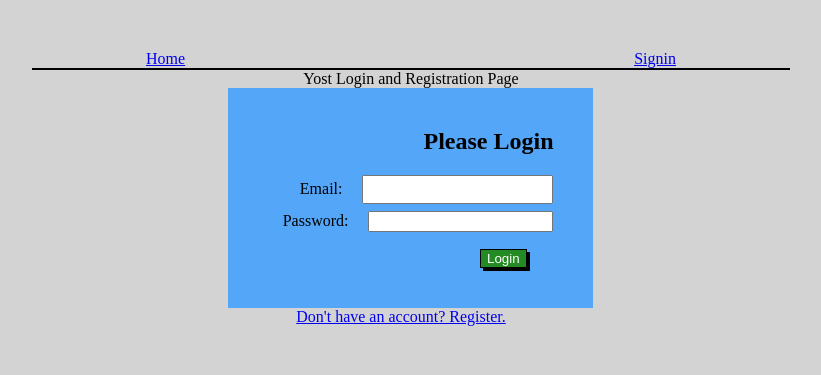
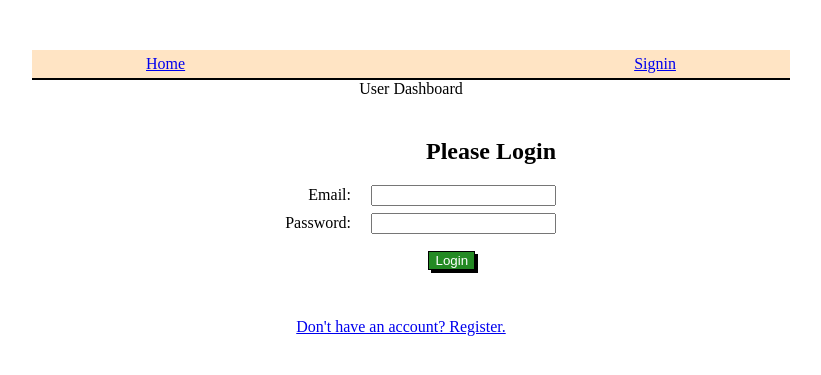
Before and after one commit to rlyost/user_dashboard, a Django app: page /signin in a window 1280 px wide. Shown: the top 375 px of the page, without its empty margins (229-1050 px from the left). Run offline with Django 3.2, Linux system fonts and the light colour scheme; parts of the project's set-up code (start-up, migrations or seed data) failed here and were passed over.

Commit message:
finished the user dashbaord

```diff
--- a/apps/userdash/models.py
+++ b/apps/userdash/models.py
@@ -100,7 +100,7 @@ class Post(models.Model):
     updated_at = models.DateTimeField(auto_now = True)
 
 class Comment(models.Model):
-    comments = models.CharField(max_length=255)
+    comment = models.CharField(max_length=255)
     post = models.ForeignKey(Post, related_name="commented")
     user = models.ForeignKey(User, related_name="comments")
     created_at = models.DateTimeField(auto_now_add = True)
--- a/apps/userdash/static/css/userdash/userdash.css
+++ b/apps/userdash/static/css/userdash/userdash.css
@@ -1,17 +1,11 @@
-.blue_but {
-    color: white;
-}
-.grn_but {
-    color: white;
-}
 body {
-    background-color: lightgrey;
+    background-color: white;
 }
 #wrapper {
     width: 60%;
     margin: 50px auto;
     text-align: center;
-    background-color: lightgrey;
+    background-color: white;
 }
 .flash_msg {
     border: 2px solid black;
@@ -41,14 +35,14 @@ body {
     margin: 0px auto;
     text-align: left;
     vertical-align: top;
-    background-color: lightgrey;
+    background-color:white;
 }
 #wallhead {
     width: 100%;
     display: inline-block;
     text-align: left;
     border-bottom: 4px solid black;
-    background-color: rgb(27, 134, 240);
+    background-color: transparent;
     padding: 0 20px;
 }
 .head_welcome {
@@ -61,35 +55,35 @@ body {
     width: 100%;
     margin: 0 auto;
     padding: 0 20px;
-    background-color: white;
+    background-color: transparent;
 }
 .post_msg {
-    width: 100%;
+    width: 90%;
     margin: 0 auto;
-    min-height: 150px;
+    min-height: 60px;
     text-align: left;
-    background-color: white;
+    background-color: transparent;
 }
 .post_cmt {
-    width: 80%;
-    margin: 0 auto;
-    min-height: 150px;
+    width: 60%;
+    margin: 10px 0px 3px 85px;
+    min-height: 40px;
     text-align: left;
-    background-color: white;
+    background-color: transparent;
 }
 .but {
     color: white;
     border: 1px solid black;
     background-color: rgb(5, 111, 218);
     box-shadow: 3px 3px black;
-    margin: 10px 80%;
+    margin: 10px 70%;
 }
 .comment_but {
     color: white;
     border: 1px solid black;
     background-color: rgb(36, 138, 36);
     box-shadow: 3px 3px black;
-    margin: 10px 70%;
+    margin: 10px 55%;
 }
 #message {
     width: 90%;
@@ -116,7 +110,9 @@ body {
 }
 .top_ban {
     margin: 0 auto;
+    padding: 5px;
     border-bottom: 2px solid black;
+    background-color: bisque;
 }
 .optend {
     margin: 0 0 0 425px;
@@ -136,28 +132,23 @@ h2 {
     margin: 20px 30px 20px 20px;
     display: inline-block;
 }
-form {
-    width: 345px;
+.login {
+    width: 350px;
     margin: 0 auto;
     padding: 20px 10px;
     min-height: 180px;
     text-align: right;
-    text-align: top;
-    background-color: rgb(83, 166, 248);
+    background-color: transparent;
     word-wrap: break-word;
- }
+}
+.label {
+    display: inline-block;
+}
+/* label {
+    display: inline-block;
+} */
 input {
     margin: 0px 30px 7px 20px;
-    word-wrap: break-word;
-}
-input[type=text] {
-    word-wrap: break-word;
-    padding: 5px;
-    overflow-x: hidden; /* Hide horizontal scrollbar */
-    overflow-y: scroll; /* Add vertical scrollbar */
-}
-label {
-    display: block;
     word-wrap: break-word;
 }
 table {
--- a/apps/userdash/templates/userdash/index.html
+++ b/apps/userdash/templates/userdash/index.html
@@ -9,7 +9,7 @@
     <div id='wrapper'>
         <h1>Welcome to my User Dashboard</h1>
         <h2>This will be a user dashboard to add, edit, message, and administer users on this platform!</h2>
-        <a href='/signin'><button class='blue_but'>Start</button></a>
+        <a href='/signin'><button class='but'>Start</button></a>
     </div>
 </body>
 </html>
--- a/apps/userdash/templates/userdash/signin.html
+++ b/apps/userdash/templates/userdash/signin.html
@@ -11,7 +11,7 @@
             <a href="/" class="options">Home</a>
             <a href="{%url 'sign' %}" class="optend">Signin</a>
         </div>
-        Yost Login and Registration Page
+        User Dashboard
 
         {% if messages %}
             {% for message in messages %}
@@ -21,11 +21,11 @@
             {% endfor %}
         {% endif %}
 
-        <form action="{%url 'signval' %}" method='POST'>
+        <form action="{%url 'signval' %}" method='POST' class='login'>
             {% csrf_token %}
             <h2>Please Login</h2>
-            <label for="email">Email:<input type="text" name="email" id="email"></label>
-            <label for="password">Password:<input type="password" name="password" id="password"></label>
+            <label for="email" class='label'>Email:<input type="text" name="email" id="email"></label>
+            <label for="password" class='label'>Password:<input type="password" name="password" id="password"></label>
             <input type="submit" value="Login" class='comment_but'>
         </form>
         <a href="{%url 'reg' %}">Don't have an account?  Register.</a>
--- a/apps/userdash/views.py
+++ b/apps/userdash/views.py
@@ -1,7 +1,6 @@
 from django.shortcuts import render, redirect
 from django.contrib import messages
 from django.core.urlresolvers import reverse
-from time import gmtime, strftime
 from .models import *
 import bcrypt
 
@@ -58,7 +57,7 @@ def register_val(request):
             #redirects to success to display sucessful login
             return redirect('dash')
 
-# SIGNIN *************************************************
+# SIGNIN VALIDATION *************************************************
 
 def signin_val(request):
     if request.method == "POST":
@@ -91,18 +90,13 @@ def signin_val(request):
             #redirects to success to display sucessful login
             return redirect('dash')
 
-# DASHBOARD - USER *************************************************
+# DASHBOARD - USER AND ADMIN *************************************************
 
 def dashboard(request):
     context = {
         'users': User.objects.all()
     }
     return render(request, 'userdash/dashboard.html', context)
-
-# DASHBOARD - ADMIN *************************************************
-
-def admin(request):
-    return redirect('dash')
 
 # EDIT - ADMIN *************************************************
 
@@ -125,18 +119,18 @@ def profile(request):
 def new(request):
     return render(request, 'userdash/users/new.html')
 
-# SHOW - USER *************************************************
+# SHOW - USER AND ADMIN *************************************************
 
 def show(request, id):
     this_user = User.objects.get(id=id)
     context = {
         'user': this_user,
-        'user_posts': this_user.posts.all(),
-        'comments': this_user.comments.all()
+        'user_posts': this_user.posts.all().select_related('user'),
+        'comments': Comment.objects.all()
     }
     return render(request, 'userdash/users/show.html', context)
 
-# UPDATE - INFO *************************************************
+# UPDATE - USER INFO *************************************************
 
 def update(request):
     if request.method == "POST":
@@ -177,7 +171,7 @@ def save(request):
             #redirects to dashboard
             return redirect('dash')
 
-# CHANGE - PASSWORD *************************************************
+# CHANGE PASSWORD *************************************************
 
 def change(request):
     if request.method == "POST":
@@ -195,11 +189,12 @@ def change(request):
             #redirects to success to display sucessful login
             return redirect('dash')
 
-# DESTROY - ADMIN *************************************************
+# DESTROY USER - ADMIN *************************************************
 
 def destroy(request, id):
     destroyit = User.objects.get(id=id)
     destroyit.delete()
+    # TO BE ADDED LATER -- DELETING POSTS AND COMMENTS SENT TO THE USER AND NOT POST AND COMMENTS TO OTHER USERS
     return redirect('dash')
 
 # LOGOFF *************************************************
@@ -224,9 +219,6 @@ def post_msg(request):
             a1 = Post.objects.create(message=request.POST['post'], user=User.objects.get(id=userid))
             a1.users.add(profile_id)
             a1.save()
-
-            #Updates description in database for user profile
-            # Post.objects.create(message=request.POST['post'], poster=userid, users=request.POST['id'])
             return redirect('ushow', profile_id)
 
 # POST COMMENT *************************************************
@@ -241,7 +233,5 @@ def post_cmt(request):
             return redirect('ushow', profile_id)
         else:
             userid = request.session['id']
-            message_id = request.POST['message_id']
-            #Updates description in database for user profile
-            Comment.objects.create(comment=request.POST['comment'], poster=userid, users=request.POST['id'], message_id=request.POST['message_id'])
+            b1 = Comment.objects.create(comment=request.POST['post'], user=User.objects.get(id=userid), post_id=request.POST['message_id'])
             return redirect('ushow', profile_id)
```
Also changed, not shown: apps/userdash/templates/userdash/dashboard/edit.html (+10 -10 lines), apps/userdash/templates/userdash/register.html (+6 -6 lines), apps/userdash/templates/userdash/users/new.html (+6 -6 lines), apps/userdash/templates/userdash/users/profile.html (+9 -9 lines), apps/userdash/templates/userdash/users/show.html (+16 -8 lines), apps/userdash/migrations/0003_auto_20180326_0330.py (added), apps/userdash/templates/userdash/dashboard/admin.html (deleted), db.sqlite3, 3 other files.
